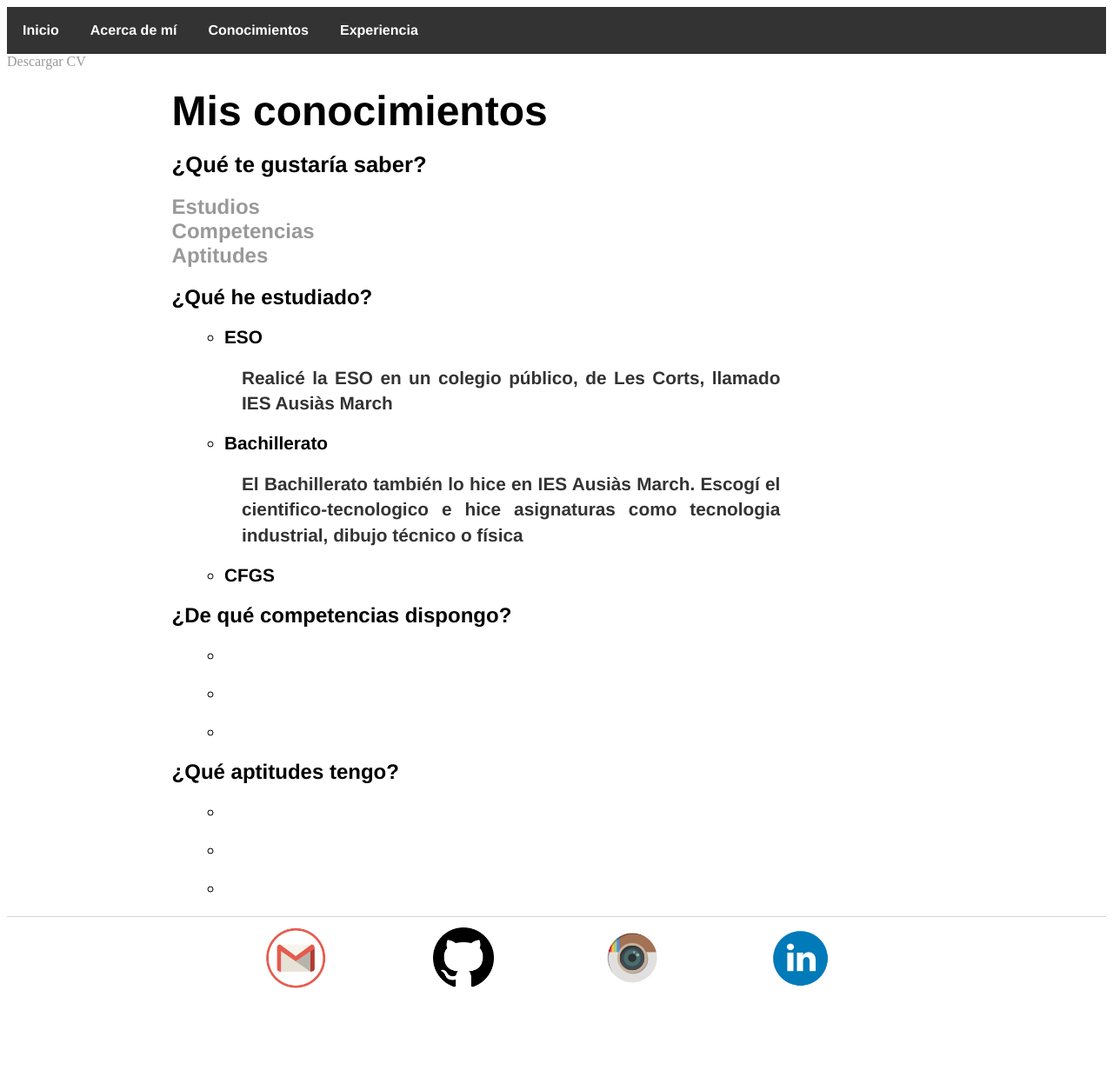
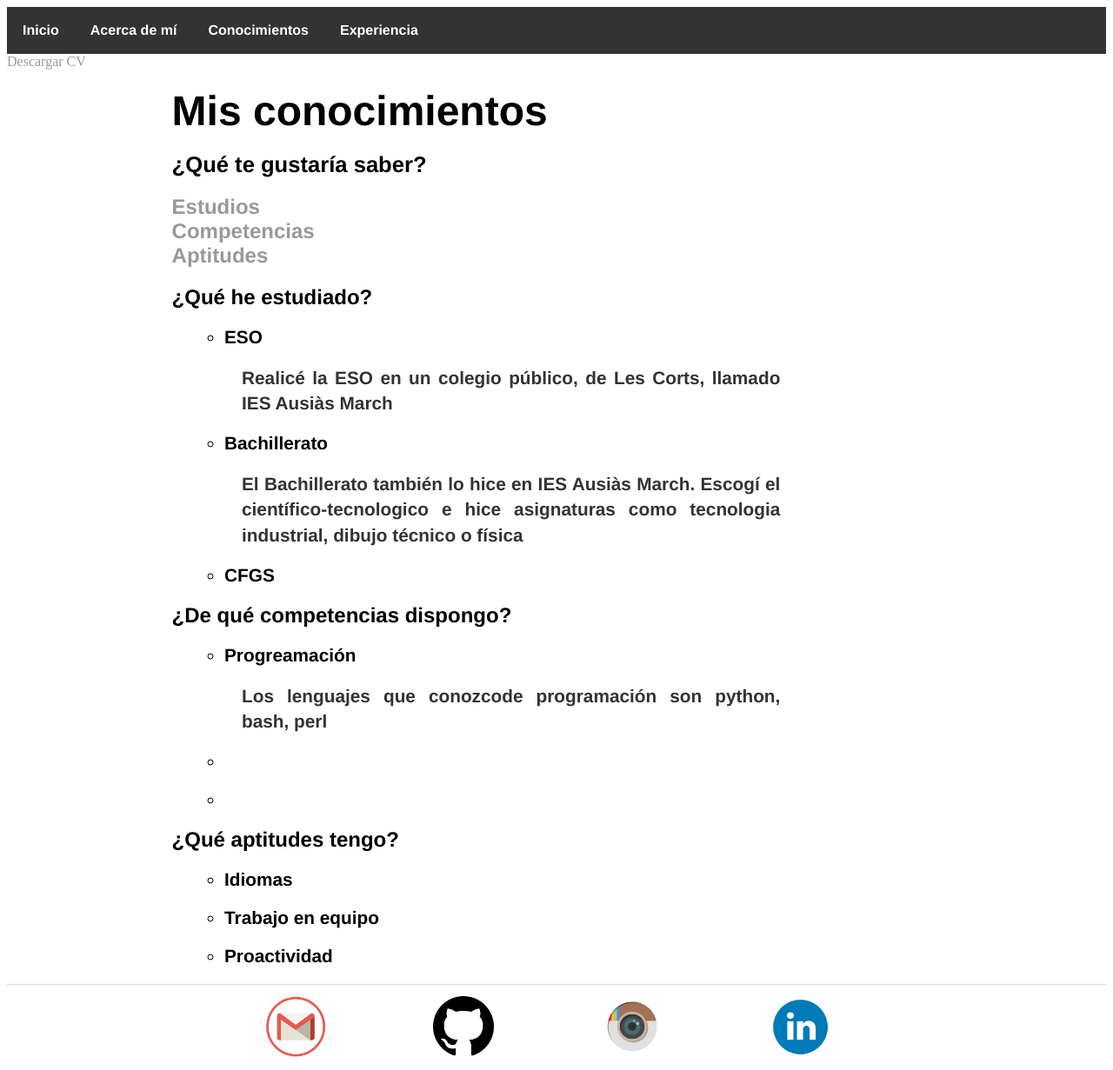
Before and after one commit to isx47590131/isx47590131.github.io, a Jekyll site: the page built from cv/index.html, in a window 1280 px wide. Shown: the whole page at 87% size. Built offline with Jekyll 4.4.1, drawn with Linux system fonts in a browser that asks for light colours; before the commit the page ends 1153 px from its top, so only the background shows below that.

Commit message:
Update index.html

```diff
--- a/cv/index.html
+++ b/cv/index.html
@@ -18,7 +18,7 @@ title: CV Arnau Esteban
 		<h3 id="Estudios">¿Qué he estudiado?</h3>
 	<ul class="estudios">
 		<li>ESO <p>Realicé la ESO en un colegio público, de Les Corts, llamado IES Ausiàs March</p></li>
-		<li>Bachillerato <p>El Bachillerato también lo hice en IES Ausiàs March. Escogí el cientifico-tecnologico
+		<li>Bachillerato <p>El Bachillerato también lo hice en IES Ausiàs March. Escogí el científico-tecnologico
 			e hice asignaturas como tecnologia industrial, dibujo técnico o física</p></li>
 		<li>CFGS</li>
 	</ul>
@@ -26,13 +26,13 @@ title: CV Arnau Esteban
 
 		<h3 id="Competencias">¿De qué competencias dispongo?</h3>
 	<ul class="competencias">
-		<li></li>
+		<li>Progreamación <p>Los lenguajes que conozcode programación son python, bash, perl </p></li>
 		<li></li>
 		<li></li>
 	</ul>
 		<h3 id="Aptitudes">¿Qué aptitudes tengo?</h3>
 	<ul class="aptitudes">
-		<li></li>
-		<li></li>
-		<li></li>
+		<li>Idiomas</li>
+		<li>Trabajo en equipo</li>
+		<li>Proactividad</li>
 	</ul>
```
